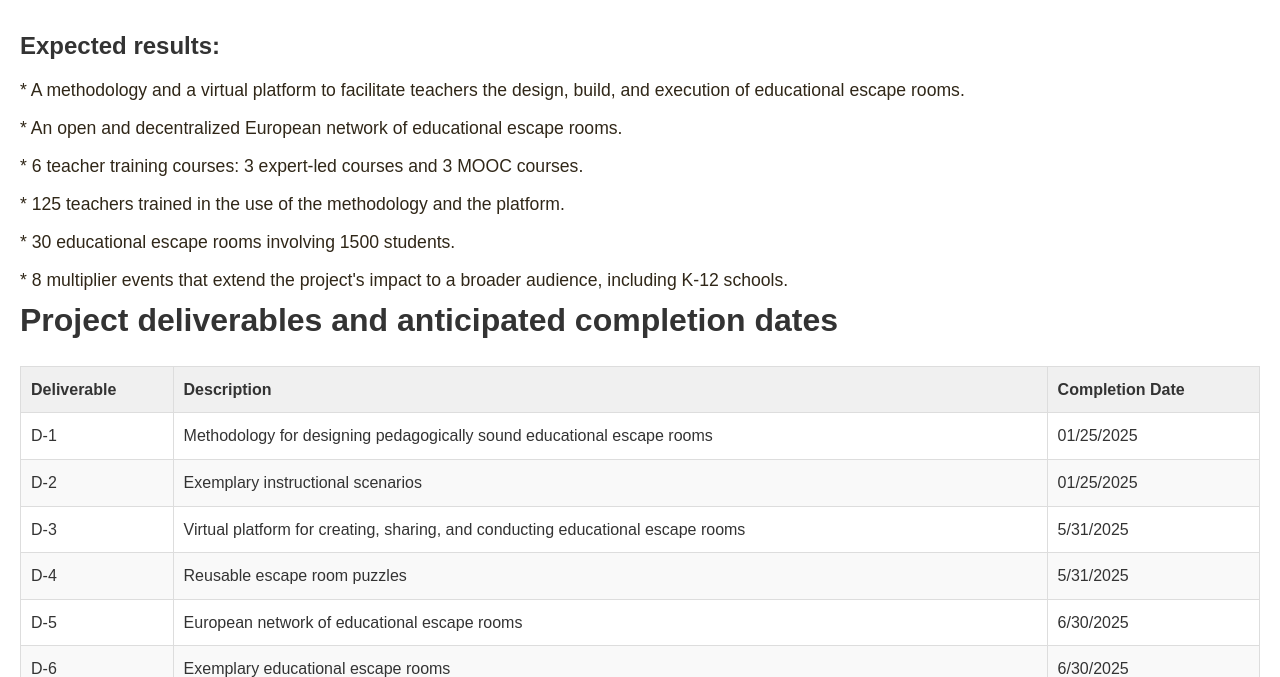
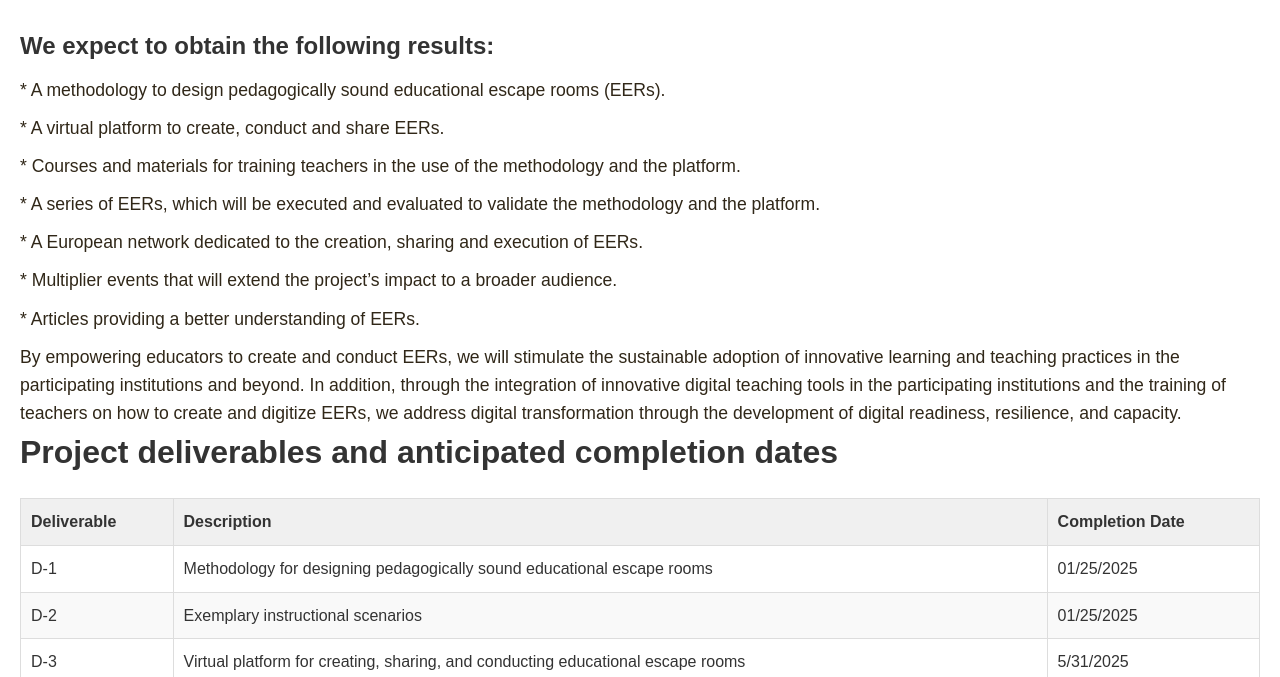
Before and after one commit to mraspopo/mraspopo.github.io, a plain HTML site: page results.html in a window 1280 px wide. Shown: the part 123-800 px from the top of the page. Drawn offline with Linux system fonts and the light colour scheme.

Commit message:
Update results.html
Update expected results

```diff
--- a/results.html
+++ b/results.html
@@ -25,13 +25,16 @@
     </header>
     <main>
 	<section id="project-results">
-            <h1>Expected results: </h1>
-		<p>* A methodology and a virtual platform to facilitate teachers the design, build, and execution of educational escape rooms. </p>
-		<p>* An open and decentralized European network of educational escape rooms.</p>
-		<p>* 6 teacher training courses: 3 expert-led courses and 3 MOOC courses. </p>
-		<p>* 125 teachers trained in the use of the methodology and the platform.</p>
-		<p>* 30 educational escape rooms involving 1500 students. </p>
-		<p>* 8 multiplier events that extend the project's impact to a broader audience, including K-12 schools. </p>
+            <h1>We expect to obtain the following results: </h1>
+		<p>* A methodology to design pedagogically sound educational escape rooms (EERs). </p>
+		<p>* A virtual platform to create, conduct and share EERs.</p>
+		<p>* Courses and materials for training teachers in the use of the methodology and the platform. </p>
+		<p>* A series of EERs, which will be executed and evaluated to validate the methodology and the platform. </p>
+		<p>* A European network dedicated to the creation, sharing and execution of EERs. </p>
+		<p>* Multiplier events that will extend the project’s impact to a broader audience. </p>
+		<p>* Articles providing a better understanding of EERs. </p>
+		<p> </p>
+		<p> By empowering educators to create and conduct EERs, we will stimulate the sustainable adoption of innovative learning and teaching practices in the participating institutions and beyond. In addition, through the integration of innovative digital teaching tools in the participating institutions and the training of teachers on how to create and digitize EERs, we address digital transformation through the development of digital readiness, resilience, and capacity.</p>
         </section>
         <h1>Project deliverables and anticipated completion dates</h1>
         <table>
```
